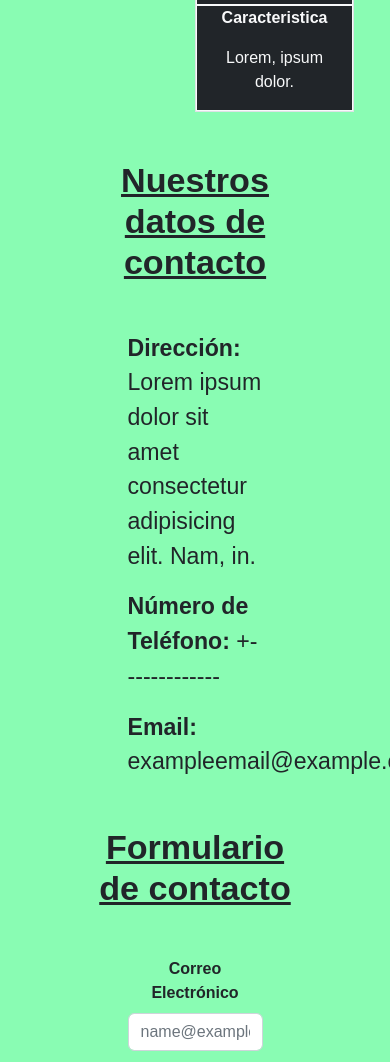
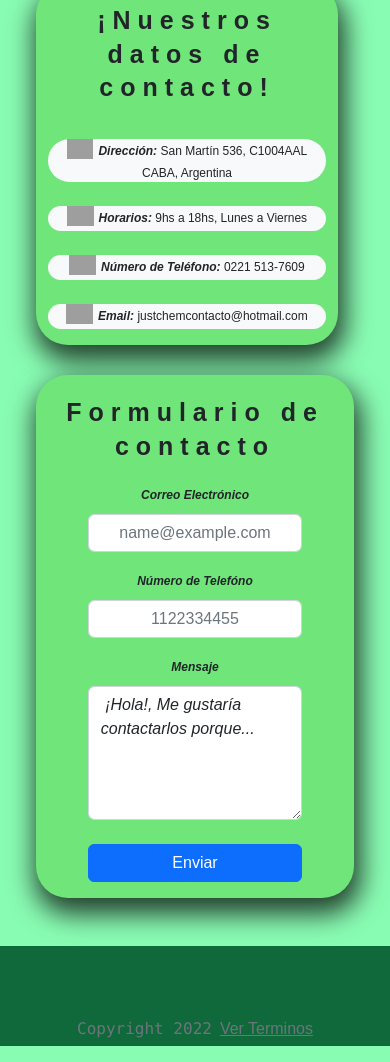
Before and after one commit to NahuelL2k2/Proyecto_Final_Desarrollo_Web, a website: page pages/producto.html in a window 390 px wide. Shown: the part 935-1997 px from the top of the page. Drawn offline with nearby package versions, Linux system fonts and the light colour scheme; grey boxes are pictures that could not be loaded.

Commit message:
Cambiado de el contacto

```diff
--- a/pages/producto.html
+++ b/pages/producto.html
@@ -6,7 +6,8 @@
     <meta http-equiv="X-UA-Compatible" content="IE=edge">
     <meta name="viewport" content="width=device-width, initial-scale=1.0">
     <meta name="description" content="Venta de solventes industriales, al mejor precio">
-    <meta name="keywords"  content="Quimica, Química, Solvente, Solventes, Solucion, Soluciones, Venta, Compra, Comprar, Productos, Reactivos, Catalogo, Galeria, Lista, Alcoholes, Aldehidos, Acidos, Ácidos, Éteres, Esteres, Vista, Especificaciones, Formulario">
+    <meta name="keywords"
+        content="Quimica, Química, Solvente, Solventes, Solucion, Soluciones, Venta, Compra, Comprar, Productos, Reactivos, Catalogo, Galeria, Lista, Alcoholes, Aldehidos, Acidos, Ácidos, Éteres, Esteres, Vista, Especificaciones, Formulario">
     <link rel="stylesheet" href="../css/style.css">
     <title>Producto</title>
     <link rel="stylesheet" href="https://cdn.jsdelivr.net/npm/bootstrap@5.2.3/dist/css/bootstrap.min.css"
@@ -28,20 +29,28 @@
                             aria-label="Toggle navigation">
                             <span class="navbar-toggler-icon"></span>
                         </button>
-                        <div class="collapse navbar-collapse justify-content-end p-0 m-0"
-                            id="navbarNav">
+                        <div class="collapse navbar-collapse justify-content-end p-0 m-0" id="navbarNav">
                             <ul class="navbar-nav">
                                 <li class="nav-item">
-                                    <a class="nav-link px-4 py-4 text-uppercase" aria-current="page" href="../index.html"><img class="icon" src="https://img.icons8.com/material-rounded/24/null/home-page.png" alt="Página Principal icon by Icons8"/> Inicio</a>
+                                    <a class="nav-link px-4 py-4 text-uppercase" aria-current="page"
+                                        href="../index.html"><img class="icon"
+                                            src="https://img.icons8.com/material-rounded/24/null/home-page.png"
+                                            alt="Página Principal icon by Icons8" /> Inicio</a>
                                 </li>
                                 <li class="nav-item">
-                                    <a class="nav-link px-4 py-4 text-uppercase" href="./catalogo.html"><img class="icon" src="https://img.icons8.com/ios-glyphs/30/null/lab-items.png" alt="Artículos de laboratorio icon by Icons8"/>Productos</a>
+                                    <a class="nav-link px-4 py-4 text-uppercase" href="./catalogo.html"><img
+                                            class="icon" src="https://img.icons8.com/ios-glyphs/30/null/lab-items.png"
+                                            alt="Artículos de laboratorio icon by Icons8" />Productos</a>
                                 </li>
                                 <li class="nav-item">
-                                    <a class="nav-link px-4 py-4 text-uppercase" href="./sobre-nosotros.html"><img class="icon" src="https://img.icons8.com/ios/50/null/info--v1.png" alt="Información icon by Icons8"/>Sobre
+                                    <a class="nav-link px-4 py-4 text-uppercase" href="./sobre-nosotros.html"><img
+                                            class="icon" src="https://img.icons8.com/ios/50/null/info--v1.png"
+                                            alt="Información icon by Icons8" />Sobre
                                         Nosotros</a>
                                 <li class="nav-item">
-                                    <a class="nav-link px-4 py-4 text-uppercase" href="./contacto.html"><img class="icon" src="https://img.icons8.com/windows/32/null/contacts.png" alt="Contactos icon by Icons8"/>Contacto</a>
+                                    <a class="nav-link px-4 py-4 text-uppercase" href="./contacto.html"><img
+                                            class="icon" src="https://img.icons8.com/windows/32/null/contacts.png"
+                                            alt="Contactos icon by Icons8" />Contacto</a>
                                 </li>
                             </ul>
                         </div>
@@ -50,11 +59,11 @@
             </div>
         </div>
     </header>
+    <!-- -------------- MAIN --------------- -->
     <main class="container-fluid">
         <div class="container">
-            <h1 class="text-center mt-5 display-1 text-decoration-underline">Nombre de Producto</h1>
-            <div class="container mt-5 d-flex">
-                <div class=" mb-3 w-50">
+            <div class="product-container container mt-5 d-flex">
+                <div class="w-50">
                     <img src="../assets/images/elemento.webp" class="card-img-top" alt="...">
                 </div>
                 <div class="border w-50 text-center bg-dark">
@@ -87,28 +96,54 @@
                         <p><span class="fw-bold text-light">Caracteristica</span></p>
                         <p class="text-light">Lorem, ipsum dolor.</p>
                     </div>
+                </div>
             </div>
-        </div>
-        <div class="container">
-            <h1 class="display-4 text-center m-5 text-decoration-underline"><span class="fw-bold">Nuestros datos de contacto</span></h1>
-            <div class="container w-50">
-                <p class="fs-3"><span class="fw-bold">Dirección: </span>Lorem ipsum dolor sit amet consectetur adipisicing elit. Nam,
-                    in.</p>
-                <p class="fs-3"><span class="fw-bold">Número de Teléfono: </span>+-------------</p>
-                <p class="fs-3"><span class="fw-bold">Email: </span>exampleemail@example.com
-                </p>
+            <div class="about-box container d-flex mt-4">
+                <div class="about-box-1 me-3 rounded-5 contact-container animate__animated animate__fadeInDown">
+                    <h1 class="text-center m-5 title-about"><span class="fw-bold ">¡Nuestros datos de
+                            contacto!</span></h1>
+                    <div class="container w-100 text-center">
+                        <p class="fs-3 mt-3 bg-light rounded-5"><img
+                                src="https://img.icons8.com/ios/50/null/google-maps-new--v1.png" class="icon" /><span
+                                class="fw-bold fst-italic">Dirección: </span>San Martín 536, C1004AAL CABA, Argentina
+                        </p>
+                        <p class="fs-3 mt-4 bg-light rounded-5"><img
+                                src="https://img.icons8.com/ios-glyphs/90/null/square-clock.png" class="icon" /><span
+                                class="fw-bold fst-italic">Horarios: </span>9hs a 18hs, Lunes a Viernes</p>
+                        <p class="fs-3 mt-4 bg-light rounded-5"><img
+                                src="https://img.icons8.com/ios-filled/50/null/phone-message.png" class="icon" /><span
+                                class="fw-bold fst-italic">Número de Teléfono: </span>0221 513-7609</p>
+                        <p class="fs-3 mt-4 bg-light rounded-5"><img
+                                src="https://img.icons8.com/ios-filled/50/null/apple-mail.png" class="icon" /><span
+                                class="fw-bold fst-italic">Email: </span>justchemcontacto@hotmail.com
+                        </p>
+                    </div>
+                </div>
+                <div class="about-box-2  rounded-5 contact-container animate__animated animate__fadeInUp">
+                    <h1 class="text-center m-5 title-about "><span class="fw-bold">Formulario de
+                            contacto</span></h1>
+                    <div class="mb-3 text-center container w-75">
+                        <label for="exampleFormControlInput1" class="form-label"><span class="fw-bold fst-italic">Correo
+                                Electrónico</span></label>
+                        <input type="email" class="form-control text-center" id="exampleFormControlInput1"
+                            placeholder="name@example.com">
+                    </div>
+                    <div class="mb-3 text-center container w-75">
+                        <label for="exampleFormControlInput1" class="form-label"><span class="fw-bold fst-italic">Número
+                                de
+                                Telefóno</span></label>
+                        <input type="telephone-number" class="form-control text-center" id="exampleFormControlInput1"
+                            placeholder="1122334455">
+                    </div>
+                    <div class="mb-3 text-center container w-75">
+                        <label for="exampleFormControlTextarea1" class="form-label"><span
+                                class="fw-bold fst-italic">Mensaje</span></label>
+                        <textarea class="form-control fst-italic" id="exampleFormControlTextarea1"
+                            rows="5"> ¡Hola!, Me gustaría contactarlos porque... </textarea>
+                        <input class="btn btn-primary w-100 mt-4" id="enviar" type="submit" value="Enviar">
+                    </div>
+                </div>
             </div>
-            <h1 class="display-4 text-center m-5 text-decoration-underline"><span class="fw-bold">Formulario de contacto</span></h1>
-            <div class="mb-3 text-center container w-50">
-                <label for="exampleFormControlInput1" class="form-label"><span class="fw-bold">Correo Electrónico</span></label>
-                <input type="email" class="form-control" id="exampleFormControlInput1" placeholder="name@example.com">
-            </div>
-            <div class="mb-3 text-center container w-50">
-                <label for="exampleFormControlTextarea1" class="form-label"><span class="fw-bold">Mensaje</span></label>
-                <textarea class="form-control" id="exampleFormControlTextarea1" rows="5"></textarea>
-                <input class="btn btn-primary w-100 mt-4" type="submit" value="Submit">
-            </div>
-        </div>
     </main>
     <!-- ---------------------------------------FOOTER----------------------------------------- -->
     <footer class="container-fluid mt-5">
--- a/scss/_main.scss
+++ b/scss/_main.scss
@@ -3,7 +3,7 @@
 }
 
 
-.scrollhide{
+.scrollhide {
     overflow-x: hidden;
 }
 
@@ -105,24 +105,30 @@
         height: 75% !important;
     }
 
-    .card-body{
-        h5{
+    .card-body {
+        h5 {
             font-size: 22px;
             letter-spacing: 2px;
         }
 
-        a{
+        a {
             letter-spacing: 3px;
         }
     }
 }
 
-.title {
+.title,
+.title-about {
     position: relative;
     display: inline-block;
     letter-spacing: 7px;
     font-family: 'Times New Roman', Times, serif !important;
 }
+
+.title-about span {
+    font-size: 50px !important;
+}
+
 
 .title::before {
     content: '';
@@ -168,3 +174,14 @@
     -webkit-box-shadow: 3px 12px 27px 4px rgba(0, 0, 0, 0.75);
     -moz-box-shadow: 3px 12px 27px 4px rgba(0, 0, 0, 0.75);
 }
+
+.contact-container {
+    @extend .about-us-img;
+    background-color: map-get($map: $PaletaDeColores, $key: color4);
+}
+
+// .shadow-in {
+//     box-shadow: 0px 0px 55px -6px rgba(0, 0, 0, 0.32) inset;
+//     -webkit-box-shadow: 0px 0px 55px -6px rgba(0, 0, 0, 0.32) inset;
+//     -moz-box-shadow: 0px 0px 55px -6px rgba(0, 0, 0, 0.32) inset;
+// }
--- a/scss/_mediaquerys.scss
+++ b/scss/_mediaquerys.scss
@@ -136,6 +136,16 @@
     .about-text{
         font-size: 15px !important;
     }
+
+    //Contacto
+
+    .about-box{
+        flex-direction: column;
+    }
+    .about-box-2{
+        margin-top: 30px !important;
+    }
+
 
 }
 
@@ -294,7 +304,18 @@
         font-size: 10px !important;
     }
 
+    //Contacto
 
+    .about-box{
+        .about-box-1, .about-box-2{
+            h1 span{
+                font-size: 35px!important;
+            }
+            div p, span{
+                font-size: 18px !important;
+            }
+        }
+    }
 
 }
 
@@ -311,4 +332,21 @@
         content: "";
         width: 15px;
     }
+
+    //Contacto
+
+    .about-box{
+        .about-box-1, .about-box-2{
+            h1{
+                margin: 20px !important;
+            }
+
+            h1 span{
+                font-size: 25px!important;
+            }
+            div p, span{
+                font-size: 12px !important;
+            }
+        }
+    }
 }
```
Also changed, not shown: pages/catalogo.html (+2 -2 lines), pages/contacto.html (+42 -28 lines), css/style.css.
